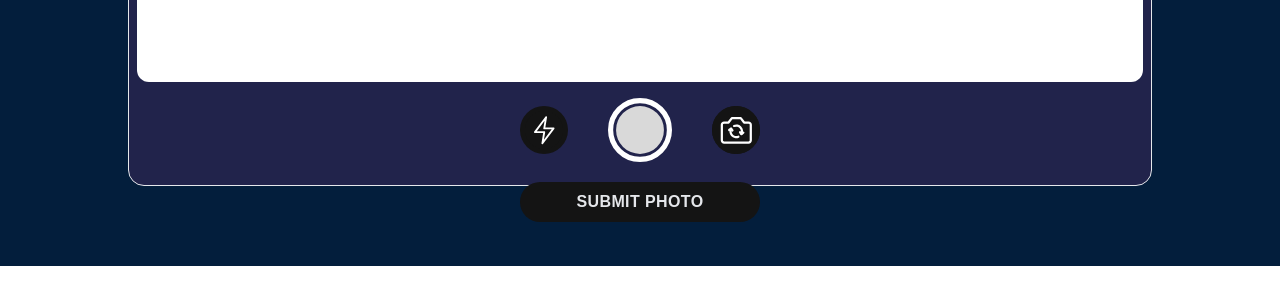
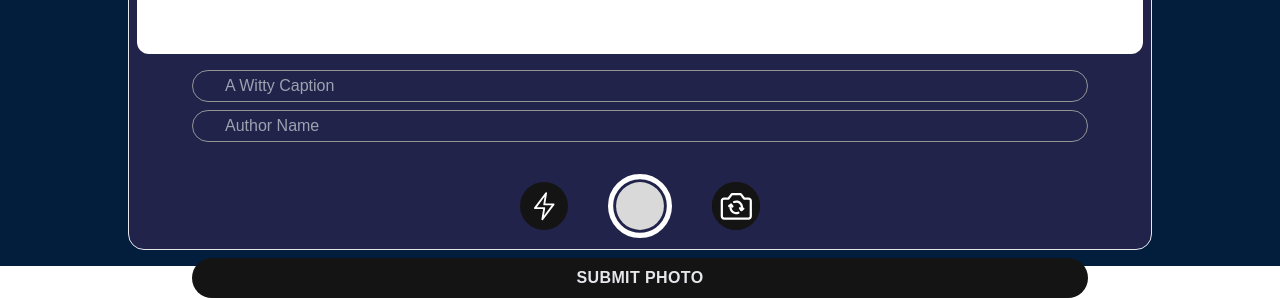
Before and after one commit to liuisaac/Polaris-HTN-App, a Next.js app in the folder polaris-frontend/: page /snap in a window 1280 px wide. Shown: the part 534-832 px from the top of the page. Before the commit the page ends 800 px from the top, so only its background shows below. Built offline with nearby package versions, Linux system fonts and the light colour scheme; no server answers; a web font is replaced by a local one.

Commit message:
fuck this shit

```diff
--- a/polaris-frontend/src/components/phototaker/Phototaker.tsx
+++ b/polaris-frontend/src/components/phototaker/Phototaker.tsx
@@ -11,6 +11,9 @@ const PhotoTaker: React.FC = () => {
     const [facingMode, setFacingMode] = useState<"user" | "environment">(
         "user"
     );
+
+    const [author, setAuthor] = useState("");
+    const [caption, setCaption] = useState("");
 
     const [uploading, setUploading] = useState<boolean>(false); // For tracking upload status
     const videoRef = useRef<HTMLVideoElement>(null);
@@ -91,6 +94,10 @@ const PhotoTaker: React.FC = () => {
         formData.append("imgf", blobFront); // Image data for the front
         formData.append("nameb", `photo_back_${Date.now()}.png`); // Image name for the front
         formData.append("imgb", blobBack); // Image data for the back
+        formData.append("caption", caption);
+        formData.append("author", author);
+
+        // Append some shit here
 
         try {
             const response = await fetch("http://localhost:8080/upload", {
@@ -124,7 +131,7 @@ const PhotoTaker: React.FC = () => {
     }, [facingMode]); // Restart camera when facingMode changes
 
     return (
-        <div className="w-[80vw] h-[80vh] bg-[#21234B] border border-gray-200 rounded-2xl flex flex-col items-center justify-center">
+        <div className="w-[80vw] h-[90vh] bg-[#21234B] border border-gray-200 rounded-2xl flex flex-col items-center justify-center mt-12">
             <div className="h-24 text-white font-saira flex-col-centered">
                 <span className="text-3xl font-medium">
                     Photo Number {photo ? "2/2" : "1/2"}{" "}
@@ -181,7 +188,23 @@ const PhotoTaker: React.FC = () => {
                 </>
             )}
 
-            <div className="mt-4 h-56 flex-col-centered">
+            <div className="mt-4 h-72 flex-col-centered">
+                <input
+                    type="text"
+                    className="bg-transparent border border-[#949494] h-8 w-[70vw] pl-8 rounded-full text-white"
+                    placeholder="A Witty Caption"
+                    onChange={(e) => setCaption(e.target.value)}
+                    value={caption}
+                />
+
+                <input
+                    type="text"
+                    className="bg-transparent border border-[#949494] h-8 w-[70vw] pl-8 rounded-full text-white mt-2 mb-8"
+                    placeholder="Author Name"
+                    onChange={(e) => setAuthor(e.target.value)}
+                    value={author}
+                />
+
                 <div className="flex-row-centered">
                     <button
                         onClick={toggleCamera}
@@ -220,6 +243,7 @@ const PhotoTaker: React.FC = () => {
                         />
                     </button>
                 </div>
+
                 <button
                     onClick={submitPhoto}
                     disabled={!photo2}
```
